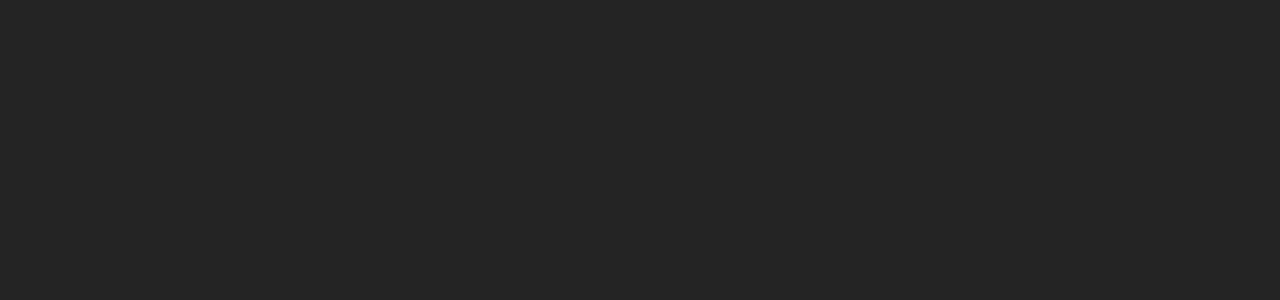
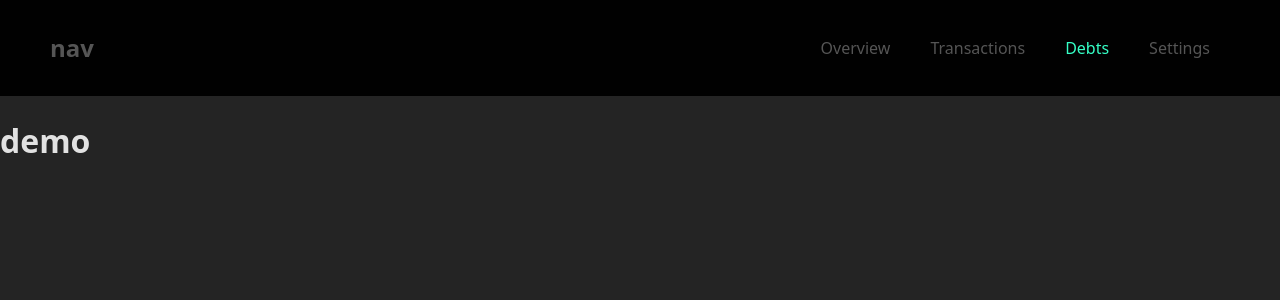
Before and after one commit to Bryang09/MERNfinance, a React (Vite) app in the folder frontend/: page /demo/debt in a window 1280 px wide. Before the commit this address had no page. Shown: the top 300 px of the page. Built offline with nearby package versions, Linux system fonts and the light colour scheme.

Commit message:
Inititalized New Page -- Demo Debts

```diff
--- a/frontend/src/App.jsx
+++ b/frontend/src/App.jsx
@@ -6,6 +6,7 @@
 import Home from "./pages/Home";
 import Demo from "./pages/Demo/DemoOverview";
 import DemoTransaction from "./pages/Demo/DemoTranactions";
+import DemoDebts from "./pages/Demo/DemoDebts";
 
 function App() {
   return (
@@ -14,6 +15,7 @@
         <Route path="/" element={<Home />} />
         <Route path="/demo" element={<Demo />} />
         <Route path="/demo/transactions" element={<DemoTransaction />} />
+        <Route path="demo/debt" element={<DemoDebts />} />
       </Routes>
     </>
   );
--- a/frontend/src/components/Nav.jsx
+++ b/frontend/src/components/Nav.jsx
@@ -16,6 +16,9 @@
           <NavLink to="/demo/transactions">
             <li>Transactions</li>
           </NavLink>
+          <NavLink to="/demo/debt">
+            <li>Debts</li>
+          </NavLink>
           <NavLink to="/demo/settings">
             <li>Settings</li>
           </NavLink>
--- /dev/null
+++ b/frontend/src/pages/Demo/DemoDebts.jsx
@@ -0,0 +1,12 @@
+import Nav from "../../components/Nav";
+
+function DemoDebts() {
+  return (
+    <div>
+      <Nav />
+      <h1>demo</h1>
+    </div>
+  );
+}
+
+export default DemoDebts;
```
